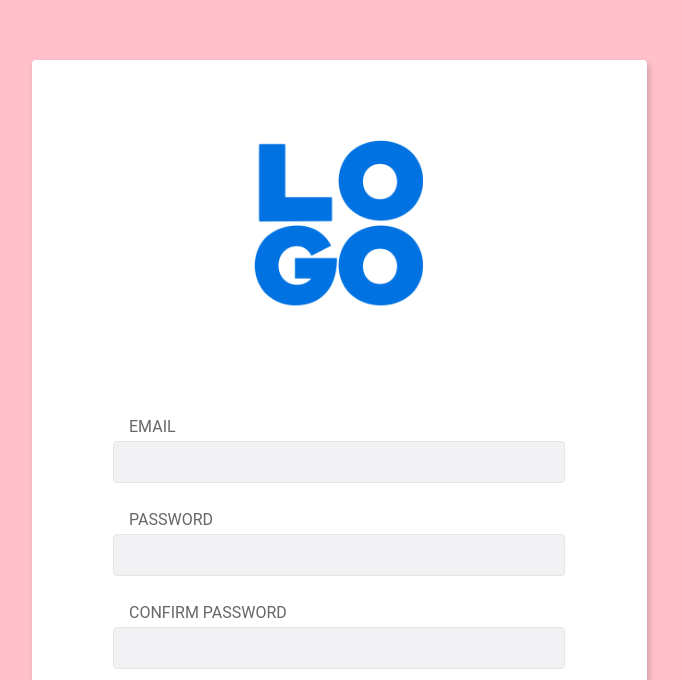
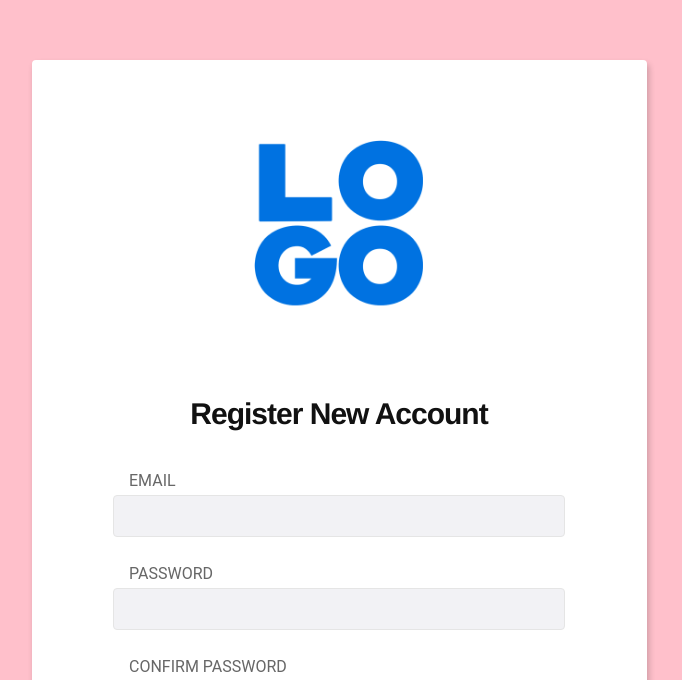
Before and after one commit to junhui7489/test_React_app, a React (Create React App) app: page /register in a window 1280 px wide. Shown: the part 120-800 px from the top of the page, without its empty margins (301-983 px from the left). Built offline with nearby package versions, Linux system fonts and the light colour scheme.

Commit message:
added h2 font as menu text

```diff
--- a/src/App.css
+++ b/src/App.css
@@ -69,7 +69,16 @@ html {
   margin-bottom: 50px;
   margin-top: 41px;
 }
+.page-format > h2 {
+  color: #111;
+  font-family: 'Helvetica Neue', sans-serif;
+  font-size: 30px;
+  font-weight: bold;
+  letter-spacing: -1px;
+  line-height: 1;
+  text-align: center;
 
+}
 .input-group {
   margin-bottom: 26px;
 }
--- a/src/pages/ForgotPasswordPage.jsx
+++ b/src/pages/ForgotPasswordPage.jsx
@@ -24,6 +24,7 @@ class ForgotPasswordPage extends React.Component{
         return(
             <div className="page-format">
               <img src={logo} className="logo" alt="Logo" />
+              <h2>Forgot Password?</h2>
               <form className="form" onSubmit={this.handleSubmit}>
                 <div className="input-group">
                   <label htmlFor="email">Email</label>
--- a/src/pages/RegisterPage.jsx
+++ b/src/pages/RegisterPage.jsx
@@ -32,6 +32,7 @@ class RegisterPage extends React.Component{
     return(
       <div className="page-format">
         <img src={logo} className="logo" alt="Logo" />
+        <h2>Register New Account</h2>
         <form className="form" onSubmit={this.handleSubmit}>
           <div className="input-group">
             <label htmlFor="email">Email</label>
```
